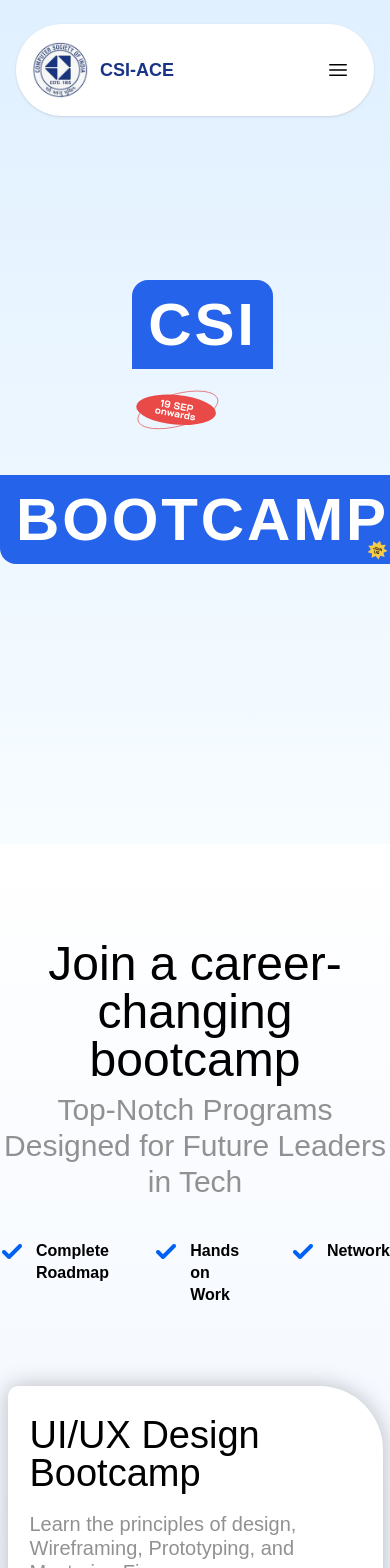
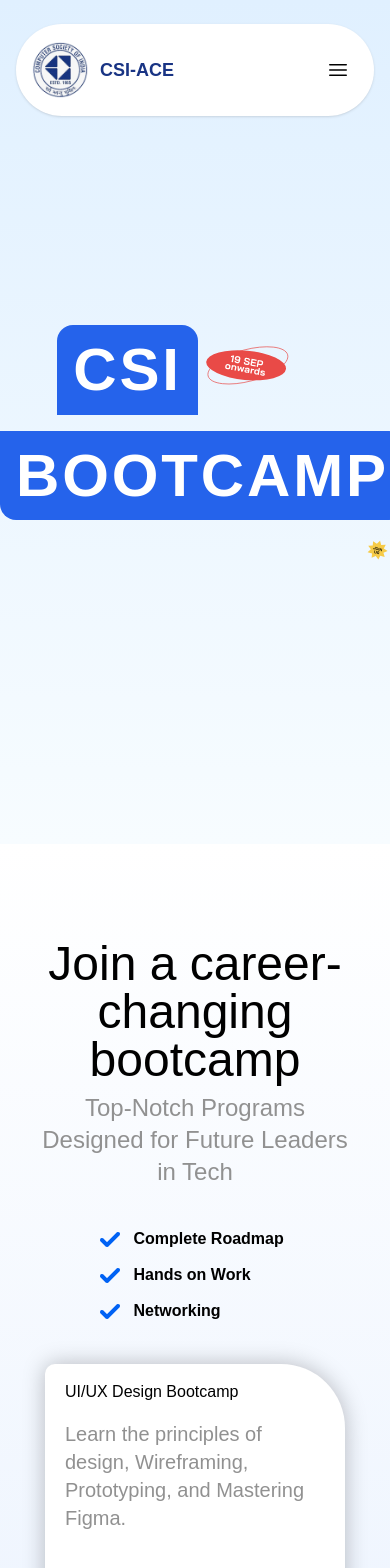
Before and after one commit to vaibhavraut07/csi, a React (Create React App) app: page /bootcamp in a window 390 px wide. Shown: the top 1568 px of the page. Built offline with nearby package versions, Linux system fonts and the light colour scheme; the HTML template or start-up script is replaced by a standard one.

Commit message:
made domain cards responsive

```diff
--- a/src/components/bootcampPage/DomainDetails.jsx
+++ b/src/components/bootcampPage/DomainDetails.jsx
@@ -49,25 +49,28 @@
   return (
     <section id='about'>
     <div className="bg-gradient-to-b from-white to-[#0062f444]">
-      <h1 className='text-black font-sans text-5xl font-medium text-center pt-24'>
-      Join a career-changing bootcamp
-      </h1>
-      <h2 className='text-[#919191] font-sans text-3xl font-normal text-center pt-2'>Top-Notch Programs Designed for Future Leaders in Tech</h2>
-      <div className='flex space-x-14 pt-10 justify-center'>
-        <div className='flex space-x-3'>
+      <div className='px-10'>
+        <h1 className='text-black font-sans text-5xl font-medium text-center pt-24'>
+        Join a career-changing bootcamp
+        </h1>
+        <h2 className='text-[#919191] font-sans md:text-3xl text-2xl font-normal text-center pt-2'>Top-Notch Programs Designed for Future Leaders in Tech</h2>
+      </div>
+
+      <div className='flex md:flex-row flex-col gap-3 md:space-x-14 pt-10 md:justify-center'>
+        <div className='flex justify-start px-[25vw] md:px-0 space-x-3'>
           <img className="w-6 h-6" src='/bootcamppage/domaindetails/check.png' alt='check' />
           <h3 className='text-black font-sans font-bold leading-snug'>Complete Roadmap</h3>
         </div>
-        <div className='flex space-x-3'>
+        <div className='flex justify-start px-[25vw] md:px-0 space-x-3'>
           <img className="w-6 h-6" src='/bootcamppage/domaindetails/check.png' alt='check' />
           <h3 className="text-black font-sans font-bold leading-snug">Hands on Work</h3>
         </div>
-        <div className='flex space-x-3'>
+        <div className='flex justify-start px-[25vw] md:px-0 space-x-3'>
           <img className="w-6 h-6" src='/bootcamppage/domaindetails/check.png' alt='check' />
           <h3 className="text-black font-sans font-bold leading-snug">Networking</h3>
         </div>
       </div>
-      <div className='grid grid-cols-1 sm-custom:grid-cols-2 lg-custom:grid-cols-3 gap-9 pt-20 mx-auto max-w-[1197px] pb-28'>
+      <div className='grid grid-cols-1 sm-custom:grid-cols-2 lg-custom:grid-cols-3 gap-9 pt-10 mx-auto max-w-[1197px] pb-28'>
         {cardDetails.map((card, index) => (
               <DomainDetailsCard key={index} title={card.title} description={card.description} image={card.image} path={card.path}/>
           ))}
--- a/src/components/bootcampPage/DomainDetailsCard.jsx
+++ b/src/components/bootcampPage/DomainDetailsCard.jsx
@@ -2,17 +2,17 @@
 
 function DomainDetailsCard({ title, description, image, imageAlt, path }) {
   return (
-    <div className="group relative bg-white rounded-tl-[10px] rounded-bl-[10px] rounded-br-[10px] rounded-tr-[64px] shadow-[0px_0px_22.1px_0px_rgba(0,0,0,0.25)] bg-cover bg-center flex flex-col justify-between overflow-hidden mx-auto" style={{ width: '375px', height: '508px' }}>
-      <div>
-        <h1 className='text-black font-sans text-[38px] font-medium ml-[22px] mt-[30px] leading-[100%] mr-[40px]'>
+    <div className="group relative bg-white rounded-tl-[10px] rounded-bl-[10px] rounded-br-[10px] rounded-tr-[64px] shadow-[0px_0px_22.1px_0px_rgba(0,0,0,0.25)] bg-cover bg-center flex flex-col justify-between overflow-hidden mx-auto w-[300px] h-[406.4px] md:w-[375px] md:h-[508px]">
+      <div className='p-5'>
+        <h1 className='text-black font-sans sm:text-2xl md:text-3xl  font-medium  leading-[100%] mr-[40px]'>
           {title}
         </h1>
-        <p className='text-[#919191] font-sans text-xl ml-[22px] mt-5 leading-[120%]'>
+        <p className='text-[#919191] font-sans text-xl sm:text-xl  md:text-xl mt-5 sm:mt-3 md:mt-2 sm:leading-[110%] md:leading-[120%]'>
           {description}
         </p>
       </div>
-      <div className='relative'>
-        <img className='rounded-bl-[10px] rounded-br-[10px]' src={image} alt={imageAlt} />
+      <div className='relative mt-10 md:mt-5 sm:mt-0'>
+          <img className='rounded-bl-[10px] rounded-br-[10px]' src={image} alt={imageAlt} />
         <div className="absolute inset-0 bg-gradient-to-t from-black to-transparent opacity-0 group-hover:opacity-100 transition-opacity duration-300"></div>
         <a href={path}>
         <button className="absolute bottom-0 left-0 mb-[22px] ml-[22px] bg-transparent border-2 border-solid text-white px-4 py-2 rounded transition-opacity duration-300 opacity-0 group-hover:opacity-100 flex items-center">
@@ -22,6 +22,7 @@
         </a>
       </div>
     </div>
+
   )
 }
 
--- a/src/components/bootcampPage/Hero.jsx
+++ b/src/components/bootcampPage/Hero.jsx
@@ -18,8 +18,9 @@
           background: "linear-gradient(180deg, #E0F0FF 0%, #F7FCFF 100%)",
         }}
       >
-        <div className="flex flex-col items-center sm:items-start">
-          <div className="flex flex-col sm:flex-row items-center sm:items-start">
+        <div className=" items-center sm:items-start">
+          <div className="flex flex-col gap-0 items-center sm:items-start">
+            <div className="flex flex-row">
               <div className="bg-blue-600 p-4 rounded-tr-2xl rounded-tl-2xl">
                 <div className="text-6xl sm:text-7xl md:text-8xl lg:text-9xl font-bai font-bold leading-[0.95] tracking-[2.876px] text-white animate-shine flex">
                   <div>CSI</div>
@@ -35,6 +36,8 @@
               </div>
             </div>
             </div>
+
+          </div>
           <div className="bg-blue-600 p-4 rounded-bl-2xl rounded-br-2xl rounded-tr-2xl mt-4 sm:mt-0">
             <div className="text-6xl sm:text-7xl md:text-8xl lg:text-9xl font-bai font-bold leading-[0.95] tracking-[2.876px] text-white animate-shine flex items-center justify-center">
               BOOTCAMP
@@ -45,7 +48,7 @@
           <img src="/bootcamppage/hero/joinus.svg" alt="star" />
         </div>
         <div className="absolute bottom-0 left-0 w-full h-1 bg-blue-600 z-10 hidden lg:block"></div>
-        <div className="absolute bottom-0 left-0 w-full flex justify-between px-40 hidden lg:flex">
+        <div className="absolute bottom-0 left-0 w-full justify-between px-40 hidden lg:flex">
           {texts.map((text, index) => (
             <div key={index} className="relative flex flex-col items-center">
               <div className="w-1 h-12 bg-[#FFE655]"></div>
```
Lines whose indentation alone changed are shown as unchanged.
